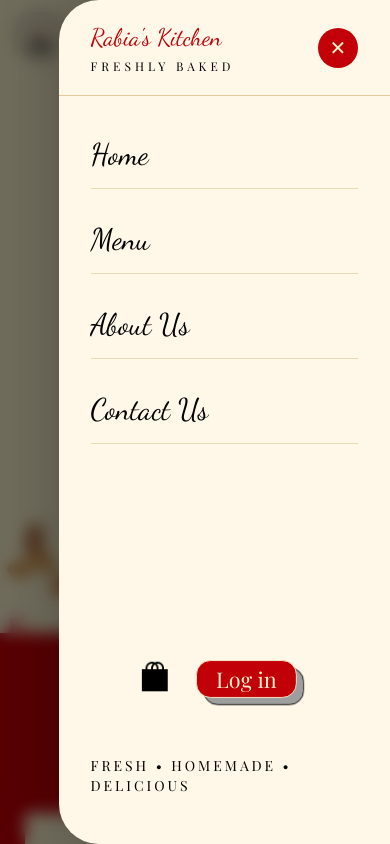
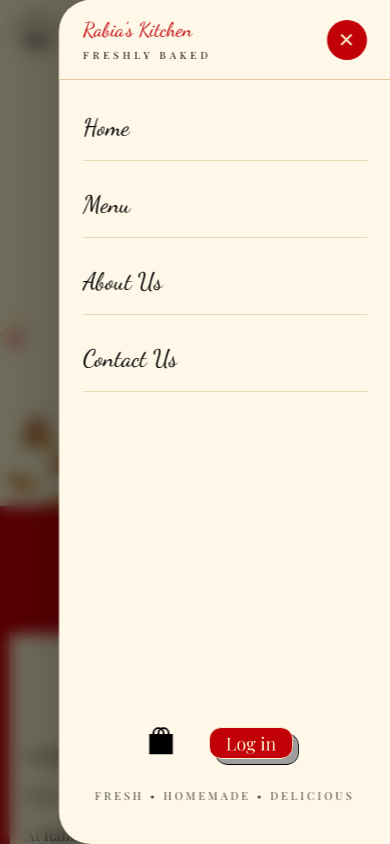
Before and after one commit to 04aminanawaz-coder/bakerywebsite, a React (Vite) app: page / in a window 390 px wide. Both pictures are taken after a click on the button "Open Menu". Shown: the top 844 px of the page. Built offline with nearby package versions, Linux system fonts and the light colour scheme; grey boxes are pictures that could not be loaded; a web font is replaced by a local one.

Commit message:
responsiveness

```diff
--- a/src/componenets/Animation2.jsx
+++ b/src/componenets/Animation2.jsx
@@ -26,7 +26,8 @@ export default function Animation2() {
     "/images/pizza.png",
   ];
 
-    const [sectionHeight, setSectionHeight] = useState(window.innerHeight);
+  const [sectionHeight, setSectionHeight] = useState(700);
+
   useEffect(() => {
     const handleResize = () => {
       setScreenSize({
@@ -40,31 +41,25 @@ useEffect(() => {
     };
 
     handleResize();
-
     window.addEventListener("resize", handleResize);
     return () => window.removeEventListener("resize", handleResize);
   }, []);
 
-
-
   const itemCount = screenSize.width < 640 ? 40 : screenSize.width < 1024 ? 70 : 100;
 
-  // FIX 1: Lowered from 0.5 to 0.38 so feet don't get cut off
-const characterY =
-  screenSize.width < 640
-    ? screenSize.height * 0.26
-    : screenSize.height * 0.42;
+  // Calculates position based on the actual container height
+  const characterY = sectionHeight * 0.45;
 
-  // FIX 2: Moved to 0.35 so character stands closer to the center button
   const characterX = showButton
-? screenSize.width * 0.35
+    ? screenSize.width * 0.30
     : screenSize.width * 0.6;
-
 
   const bakeryItems = useMemo(() => {
     return Array.from({ length: itemCount }, () => ({
       x: Math.random(),
-      startY: -300 - Math.random() * 500,
+      // TWEAKED: Increased start distance slightly (-200 to -500) so the rain
+      // has a satisfying fall time on full-height laptop/desktop screens.
+      startY: -200 - Math.random() * 300,
       endOffset: 40 + Math.random() * 100,
       rotate: Math.random() * 360,
       delay: Math.random(),
@@ -124,26 +119,26 @@ const characterX = showButton
   }, []);
 
   return (
+
     <div
       ref={sectionRef}
-      className="relative w-full min-h-[75vh] sm:min-h-[85vh] md:min-h-screen overflow-hidden bg-[#f8f0cc]"
+      className="
+        relative
+        w-full
+        h-[60vh] min-h-[500px] max-h-[700px]   /* 1. Mobile/Small iPads: Smaller medium box */
+        md:h-[70vh] md:max-h-[800px]           /* 2. Standard iPads: Medium box */
+        lg:h-[75vh] lg:max-h-[900px]           /* 3. iPad Pro 12.9/13 (1024px): Still a medium box!*/
+        xl:h-screen xl:min-h-0 xl:max-h-none   /* 4. Laptops/Big Screens (1280px+): FULL HEIGHT */
+        overflow-hidden
+        bg-[#f8f0cc]
+      "
     >
       {/* Character */}
       <motion.img
         key={`character-${animationKey}`}
         src={image}
         alt="Bakery mascot"
-        className="
-          absolute
-        top-6
-          w-28
-          sm:w-24
-          md:w-28
-          lg:w-32
-          xl:w-36
-          object-contain
-          z-20
-        "
+        className="absolute top-6 w-28 sm:w-24 md:w-28 lg:w-32 xl:w-36 object-contain z-20"
         initial={{
           x: screenSize.width + 100,
           y: -250,
@@ -165,15 +160,7 @@ const characterX = showButton
           initial={{ scale: 0, opacity: 0 }}
           animate={{ scale: 1, opacity: 1 }}
           transition={{ duration: 0.4 }}
-          className="
-            absolute
-            left-1/2
-            -translate-x-1/2
-            top-[40%]
-            sm:top-[45%]
-            md:top-[45%]
-            z-10
-          "
+          className="absolute left-1/2 -translate-x-1/2 top-[48%] z-10"
         >
           <Button text="Press" />
         </motion.div>
@@ -193,11 +180,8 @@ const characterX = showButton
               rotate: item.rotate,
             }}
             animate={{
-
               y: sectionHeight - item.endOffset,
-
               rotate: item.rotate + 720,
-
             }}
             transition={{
               duration: 2,
@@ -215,41 +199,9 @@ const characterX = showButton
           initial={{ scale: 0, opacity: 0 }}
           animate={{ scale: 1, opacity: 1 }}
           transition={{ duration: 0.5 }}
-         className="
-  absolute
-  top-[30%]
-  sm:top-[30%]
-  md:top-[35%]
-  left-1/2
-  -translate-x-1/2
-  -translate-y-1/2
-  bg-red-700
-  rounded-3xl
-  shadow-2xl
-  w-[60%]
-  max-w-3xl
-  max-h-[80vh]
-  overflow-auto
-  px-5 py-6
-  sm:px-8 sm:py-8
-  md:px-10 md:py-10
-  text-center
-  font1
-  z-40
-"
-
+          className="absolute top-[35%] left-1/2 -translate-x-1/2 -translate-y-1/2 bg-red-700 rounded-3xl shadow-2xl w-[60%] max-w-3xl max-h-[80vh] overflow-auto px-5 py-6 sm:px-8 sm:py-8 md:px-10 md:py-10 text-center font1 z-40"
         >
-          <h1
-            className="
-              text-2xl
-              sm:text-3xl
-              md:text-4xl
-              lg:text-5xl
-              font-bold
-              text-[#f8f0cc]
-              leading-tight
-            "
-          >
+          <h1 className="text-2xl sm:text-3xl md:text-4xl lg:text-5xl font-bold text-[#f8f0cc] leading-tight">
             Welcome To My Bakery
           </h1>
         </motion.div>
--- a/src/componenets/Boxes.jsx
+++ b/src/componenets/Boxes.jsx
@@ -89,12 +89,12 @@ const Boxes = () => {
   return (
     <div
       ref={ref}
-      className="relative w-full min-h-[100dvh] flex justify-center items-end overflow-visible bg-[#f8f0cc] px-2"
+      className="relative w-full h-[45dvh] sm:h-[50dvh] md:h-[55dvh] lg:h-auto lg:min-h-[100dvh] flex justify-center items-end overflow-visible bg-[#f8f0cc] px-2"
     >
       {/* Character */}
       <motion.img
         src="/images/pp3.png"
-        className="w-16 sm:w-20 md:w-24 lg:w-28 xl:w-32 relative z-20 pb-[3%]"
+        className="w-16 sm:w-20 md:w-24 lg:w-28 xl:w-32 relative z-20 "
         animate={characterControls}
       />
 
--- a/src/componenets/ChooseUs.jsx
+++ b/src/componenets/ChooseUs.jsx
@@ -9,55 +9,45 @@ const ChooseUs = () => {
             <div className='w-30 h-30 -2 bg-red-700   absolute mt-6
               rounded-full'></div>
     </div>
+
     {/* ------------------------------box/div-------------------------- */}
+    {/* Changed: min-h-screen -> h-auto, items-center -> items-start md:items-center, added pt-32 md:pt-0 and px-4 md:px-0 */}
+    <div className='w-full h-auto md:h-180 yan-950  bg-red-700 flex justify-center items-start md:items-center pt-32 pb-30' >
 
-        <div className='w-full min-h-screen md:h-180 yan-950  bg-red-700 flex justify-center items-center p-4 md:p-0' >
         <div className='w-[95%] sm:w-[85%] md:w-340 h-auto md:h-140  bg-[#f8f0cc] '>
-        <div className='w-full h-20  flex justify-center   urple-500 bg-[#f8f0cc] mt-16 ' >
-            <p className='font1 text-3xl sm:text-4xl md:text-6xl flex items-center justify-center  tracking-widest
-  '>Why Choose Us?</p>
 
+            {/* Changed: mt-16 -> mt-8 md:mt-16 so it doesn't waste space inside the box on mobile */}
+            <div className='w-full h-20 flex justify-center urple-500 bg-[#f8f0cc] mt-8 md:mt-16' >
+                <p className='font1 text-3xl sm:text-4xl md:text-6xl flex items-center justify-center tracking-widest'>
+                    Why Choose Us?
+                </p>
             </div>
-  <p className='w-full h-auto   font2 tracking-wide p-4 sm:p-8 md:p-12 pb-0 pt-0 text-sm sm:text-base md:text-lg  '>
+
+            <p className='w-full h-auto font2 tracking-wide p-4 sm:p-8 md:p-12 pb-0 pt-0 text-sm sm:text-base md:text-lg'>
                 <strong>A Letter from Our Kitchen to Your Table</strong>
-  <br />
-  <br />
-
+                <br /><br />
                 Dear Friend,
-  <br />
-  <br />
-
+                <br /><br />
                 At <b>Rabia's Kitchen,</b> we believe food is more than a meal—it's a way to share comfort, joy, and love. Every croissant, pizza, and pasta is made fresh by hand using quality ingredients and prepared with care.
-
-  <br />
-  <br />
-
+                <br /><br />
                 Thank you for being part of our family. We look forward to making every visit special.
-
-  <br />
-  <br />
-
+                <br /><br />
                 With love,
                 <br />
                 The Rabia's Kitchen Family 👩‍🍳❤️
-
                 <br />
 
- <div className='w-full  h-auto flex justify-end pr-4 sm:pr-20 md:pr-70   '>
-  <div className='   -rotate-20 ' >
+                <div className='w-full h-auto flex justify-end  pr-4 sm:pr-20 md:pr-70'>
+                    <div className='-rotate-20'>
                         <Button
                             text="People Reviews"
                             width="w-36 h-10 text-sm sm:w-44 sm:h-11 sm:text-base md:w-48 md:h-12 md:text-lg font2"
                         />
                     </div>
-
                 </div>
-
             </p>
-
         </div>
     </div>
-
     </>
   )
 }
--- a/src/componenets/ContactPage.jsx
+++ b/src/componenets/ContactPage.jsx
@@ -10,11 +10,11 @@ function ContactPage() {
 
       {/* 🟣 HEADER */}
       <Navbar/>
-       <div className="bg-red-700 text-[#f8f0cc] mt-18 ">
+       <div className="bg-red-700 text-[#f8f0cc] mt-16 ">
 
 
       {/* HERO SECTION */}
-      <section className="relative h-[70vh] flex items-center justify-center text-center  bg-[url('/images/RabiaBanner2.png')] bg-cover bg-center">
+      <section className="relative h-[70vh] flex items-center justify-center text-center   bg-[url('/images/RabiaBanner2.png')] bg-cover bg-center">
         <div className="absolute inset-0 bg-black/50 "></div>
 
         <div className="relative z-10 px-6">
--- a/src/componenets/navbar.jsx
+++ b/src/componenets/navbar.jsx
@@ -8,253 +8,207 @@ function Navbar() {
   const [scrolled, setScrolled] = useState(false);
   const [menuOpen, setMenuOpen] = useState(false);
 
+  /* ===================== Scroll, Resize & Keyboard ===================== */
   useEffect(() => {
-    const handleScroll = () => {
-      setScrolled(window.scrollY > 20);
+    const handleScroll = () => setScrolled(window.scrollY > 20);
+
+    const handleResize = () => {
+      if (window.innerWidth >= 1024) setMenuOpen(false);
     };
 
-    const handleResize = () => {
-      if (window.innerWidth >= 768) {
-        setMenuOpen(false);
-      }
+    // PRO FIX: Allow closing via Escape key
+    const handleKeyDown = (e) => {
+      if (e.key === "Escape" && menuOpen) setMenuOpen(false);
     };
 
-    window.addEventListener("scroll", handleScroll);
+    window.addEventListener("scroll", handleScroll, { passive: true });
     window.addEventListener("resize", handleResize);
+    window.addEventListener("keydown", handleKeyDown);
 
     return () => {
       window.removeEventListener("scroll", handleScroll);
       window.removeEventListener("resize", handleResize);
+      window.removeEventListener("keydown", handleKeyDown);
     };
-  }, []);
+  }, [menuOpen]);
 
-  // FIX 1: Added useEffect to lock background scrolling on mobile when menu is open
+  /* ===================== Lock Body Scroll ===================== */
   useEffect(() => {
     if (menuOpen) {
       document.body.style.overflow = "hidden";
+      document.body.style.touchAction = "none";
     } else {
-      document.body.style.overflow = "unset";
+      document.body.style.overflow = "";
+      document.body.style.touchAction = "";
     }
+    return () => {
+      document.body.style.overflow = "";
+      document.body.style.touchAction = "";
+    };
   }, [menuOpen]);
 
+  /* ===================== Animated Text ===================== */
   const animateText = (text) =>
     text.split("").map((char, i) => (
       <span
         key={i}
-        className="inline-block transition-transform duration-700 ease-[cubic-bezier(.76,0,.24,1)] group-hover:-translate-y-full cursor-pointer"
-        style={{
-          transitionDelay: `${i * 20}ms`,
-        }}
+        className="inline-block transition-transform duration-700 ease-[cubic-bezier(.76,0,.24,1)] group-hover:-translate-y-full"
+        style={{ transitionDelay: `${i * 20}ms` }}
       >
         {char === " " ? "\u00A0" : char}
       </span>
     ));
 
+  /* ===================== Navigation Links ===================== */
+  const links = [
+    { to: "/", label: "Home" },
+    { to: "/menu", label: "Menu" },
+    { to: "/aboutus", label: "About Us" },
+    { to: "/contactpage", label: "Contact Us" },
+  ];
+
   return (
     <>
-      <div
-        className={`fixed top-0 left-0 z-50 w-full h-[72px]
+      {/* ===================== NAVBAR ===================== */}
+      <header
+        className={`fixed top-0 left-0 z-50 w-full
         bg-[#f8f0cc]/95 backdrop-blur-md
-        flex items-center justify-between
         border-b transition-all duration-500
         ${
           scrolled
             ? "border-red-700 shadow-[0_10px_35px_rgba(0,0,0,.08)]"
             : "border-transparent"
         }`}
+        // PRO FIX: Safe area for notched phones
+        style={{ paddingTop: 'env(safe-area-inset-top)' }}
       >
-        {/* Logo */}
-        <div className="flex items-center h-full gap-2 px-4 shrink-0">
+        <div className="max-w-[1600px] mx-auto h-16 sm:h-[70px] lg:h-[74px] flex items-center justify-between px-4 sm:px-6 lg:px-8 xl:px-10">
+
+          {/* ===================== Logo ===================== */}
+          <Link to="/" className="flex items-center gap-2 shrink-0">
             <img
-            className="w-12 h-12 object-contain"
-            src="./images/Rabia3.png"
-            alt="Rabia's Kitchen Logo"
+              src="/images/Rabia3.png"
+              alt="Rabia's Kitchen"
+              className="w-10 h-10 sm:w-11 sm:h-11 lg:w-12 lg:h-12 object-contain"
             />
-          <p className="font1 text-lg md:text-xl font-bold whitespace-nowrap">
+            <span className="font1 text-base sm:text-lg lg:text-xl font-bold whitespace-nowrap">
               Rabia's Kitchen
-          </p>
-        </div>
-
-        {/* Desktop Navbar */}
-        <nav className="hidden md:flex items-center gap-8 lg:gap-12">
-          <Link to="/" className="group relative overflow-hidden h-8 inline-flex">
-            <span className="flex font2 text-[17px] font-medium tracking-wide">
-              {animateText("Home")}
-            </span>
-            <span className="absolute left-0 top-full flex font1 text-xl font-extrabold">
-              {animateText("Home")}
             </span>
           </Link>
 
-          <Link to="/menu" className="group relative overflow-hidden h-8 inline-flex">
+          {/* ===================== Desktop Navigation ===================== */}
+          <nav className="hidden lg:flex items-center gap-5 xl:gap-8 2xl:gap-12">
+            {links.map(({ to, label }) => (
+              <Link
+                key={to}
+                to={to}
+                className="group relative overflow-hidden h-8 inline-flex"
+              >
                 <span className="flex font2 text-[17px] font-medium tracking-wide">
-              {animateText("Menu")}
+                  {animateText(label)}
                 </span>
                 <span className="absolute left-0 top-full flex font1 text-xl font-extrabold">
-              {animateText("Menu")}
+                  {animateText(label)}
                 </span>
               </Link>
-
-          <Link to="/aboutus" className="group relative overflow-hidden h-8 inline-flex">
-            <span className="flex font2 text-[17px] font-medium tracking-wide">
-              {animateText("About Us")}
-            </span>
-            <span className="absolute left-0 top-full flex font1 text-xl font-extrabold">
-              {animateText("About Us")}
-            </span>
-          </Link>
-
-          <Link to="/contactpage" className="group relative overflow-hidden h-8 inline-flex">
-            <span className="flex font2 text-[17px] font-medium tracking-wide">
-              {animateText("Contact Us")}
-            </span>
-            <span className="absolute left-0 top-full flex font1 text-xl font-extrabold">
-              {animateText("Contact Us")}
-            </span>
-          </Link>
+            ))}
           </nav>
 
-        {/* Desktop Buttons */}
-        <div className="hidden lg:flex items-center gap-2 pr-6 scale-[0.82] origin-right">
+          {/* ===================== Desktop Buttons ===================== */}
+          <div className="hidden lg:flex items-center gap-1 xl:gap-2 scale-[0.78] xl:scale-90 2xl:scale-100 origin-right">
             <Order />
             <Button />
           </div>
 
-        {/* Hamburger Button */}
+          {/* ===================== Hamburger ===================== */}
           <button
             onClick={() => setMenuOpen(!menuOpen)}
-          // FIX 2: Increased z-index so it's always clickable above the overlay
-          className="md:hidden flex flex-col justify-center items-center w-12 h-full mr-4 z-[80]"
+            aria-label={menuOpen ? "Close Menu" : "Open Menu"}
+            aria-expanded={menuOpen}
+            className="lg:hidden flex flex-col justify-center items-center w-12 h-12 z-[80]"
           >
-          <span
-            className={`block w-7 h-[2px] bg-red-700 transition-all duration-300 ${
-              menuOpen ? "rotate-45 translate-y-[7px]" : ""
-            }`}
-          ></span>
-          <span
-            className={`block w-7 h-[2px] bg-red-700 my-[6px] transition-all duration-300 ${
-              menuOpen ? "opacity-0" : ""
-            }`}
-          ></span>
-          <span
-            className={`block w-7 h-[2px] bg-red-700 transition-all duration-300 ${
-              menuOpen ? "-rotate-45 -translate-y-[7px]" : ""
-            }`}
-          ></span>
+            <span className={`block w-7 h-[2px] bg-red-700 transition-all duration-300 origin-center ${menuOpen ? "rotate-45 translate-y-[7px]" : ""}`} />
+            <span className={`block w-7 h-[2px] bg-red-700 my-[6px] transition-all duration-300 ${menuOpen ? "opacity-0 scale-x-0" : ""}`} />
+            <span className={`block w-7 h-[2px] bg-red-700 transition-all duration-300 origin-center ${menuOpen ? "-rotate-45 -translate-y-[7px]" : ""}`} />
           </button>
         </div>
+      </header>
 
-      {/* ===================== MOBILE OVERLAY ===================== */}
+      {/* ===================== Overlay ===================== */}
       <div
         onClick={() => setMenuOpen(false)}
-        // FIX 3: Bumped z-index to ensure it covers the main fixed navbar properly
-        className={`fixed inset-0 bg-black/55 backdrop-blur-sm z-[60] transition-all duration-700 md:hidden ${
-          menuOpen ? "opacity-100 visible" : "opacity-0 invisible"
+        className={`fixed inset-0 bg-black/55 backdrop-blur-sm z-[60] transition-all duration-500 lg:hidden ${
+          menuOpen ? "opacity-100 visible" : "opacity-0 invisible pointer-events-none"
         }`}
       />
 
-      {/* ===================== MOBILE DRAWER ===================== */}
-      <div
+      {/* ===================== Mobile / Tablet Drawer ===================== */}
+      <aside
         className={`fixed top-0 right-0 h-screen
-        w-[85%] max-w-[380px]
-        bg-[#fff8e8]
-        rounded-l-[40px]
+        w-[85%] sm:w-[70%] md:w-[58%] max-w-[420px]
+        bg-[#fff8e8] rounded-l-[32px] sm:rounded-l-[40px]
         shadow-[0_0_60px_rgba(0,0,0,.25)]
-        // FIX 4: Bumped z-index above overlay
-        z-[70]
+        z-[70] overflow-y-auto will-change-transform
         transition-transform duration-500 ease-[cubic-bezier(.22,1,.36,1)]
-        md:hidden
+        lg:hidden flex flex-col
         ${menuOpen ? "translate-x-0" : "translate-x-full"}`}
+        // PRO FIX: Accessibility attributes for screen readers
+        role="dialog"
+        aria-modal="true"
+        aria-label="Navigation Menu"
+        // PRO FIX: Safe area for iPads/iPhones
+        style={{
+          paddingTop: 'env(safe-area-inset-top)',
+          paddingBottom: 'env(safe-area-inset-bottom)',
+          paddingRight: 'env(safe-area-inset-right)'
+        }}
       >
-        {/* Header */}
-        <div className="flex justify-between items-center px-8 h-24 border-b border-[#e5c99c]">
+        {/* ===================== Drawer Header ===================== */}
+        <div className="sticky top-0 bg-[#fff8e8] z-20 flex justify-between items-center px-6 sm:px-8 h-20 sm:h-24 border-b border-[#e5c99c]">
           <div>
-            <h2 className="font1 text-2xl text-red-700">Rabia's Kitchen</h2>
-            <p className="text-xs tracking-[4px] font2 uppercase mt-1">
-              Freshly Baked
-            </p>
+            <h2 className="font1 text-xl sm:text-2xl text-red-700">Rabia's Kitchen</h2>
+            <p className="text-[10px] sm:text-xs tracking-[4px] uppercase font2 mt-1">Freshly Baked</p>
           </div>
           <button
             onClick={() => setMenuOpen(false)}
-            className="w-10 h-10 rounded-full bg-red-700 text-[#f8f0cc] text-xl hover:bg-red-800 hover:rotate-90 transition-all duration-300 flex items-center justify-center"
+            className="w-10 h-10 rounded-full bg-red-700 text-[#f8f0cc] text-xl flex justify-center items-center hover:bg-red-800 hover:rotate-90 active:scale-90 transition-all duration-300"
+            aria-label="Close menu"
           >
             ✕
           </button>
         </div>
 
-        {/* Links */}
-        <div className="flex flex-col px-8 py-10 gap-8">
+        {/* ===================== Drawer Links ===================== */}
+        <nav className="flex flex-col px-6 sm:px-8 py-8 gap-7">
+          {links.map(({ to, label }) => (
             <Link
-            to="/"
+              key={to}
+              to={to}
               onClick={() => setMenuOpen(false)}
-            className="group flex items-center justify-between border-b border-[#ead8b5] pb-4"
+              className="group flex justify-between items-center border-b border-[#ead8b5] pb-4"
             >
-            <span className="font1 text-3xl hover:text-red-700 group-hover:translate-x-2 transition duration-300">
-              Home
+              <span className="font1 text-2xl sm:text-3xl group-hover:text-red-700 group-hover:translate-x-2 transition-all duration-300">
+                {label}
               </span>
-            <span className="opacity-0 text-red-700 group-hover:opacity-100 group-hover:translate-x-2 transition duration-300">
+              <span className="text-red-700 opacity-0 text-xl group-hover:opacity-100 group-hover:translate-x-2 transition-all duration-300">
                 →
               </span>
             </Link>
+          ))}
+        </nav>
 
-          <Link
-            to="/menu"
-            onClick={() => setMenuOpen(false)}
-            className="group flex items-center justify-between border-b border-[#ead8b5] pb-4"
-          >
-            <span className="font1 text-3xl hover:text-red-700 group-hover:translate-x-2 transition duration-300">
-              Menu
-            </span>
-            <span className="opacity-0 text-red-700 group-hover:opacity-100 group-hover:translate-x-2 transition duration-300">
-              →
-            </span>
-          </Link>
-
-          <Link
-            to="/aboutus"
-            onClick={() => setMenuOpen(false)}
-            className="group flex items-center justify-between border-b border-[#ead8b5] pb-4"
-          >
-            <span className="font1 text-3xl hover:text-red-700 group-hover:translate-x-2 transition duration-300">
-              About Us
-            </span>
-            <span className="opacity-0 text-red-700 group-hover:opacity-100 group-hover:translate-x-2 transition duration-300">
-              →
-            </span>
-          </Link>
-
-          <Link
-            to="/contactpage"
-            onClick={() => setMenuOpen(false)}
-            className="group flex items-center justify-between border-b border-[#ead8b5] pb-4"
-          >
-            <span className="font1 text-3xl hover:text-red-700 group-hover:translate-x-2 transition duration-300">
-              Contact Us
-            </span>
-            <span className="opacity-0 text-red-700 group-hover:opacity-100 group-hover:translate-x-2 transition duration-300">
-              →
-            </span>
-          </Link>
+        {/* ===================== Drawer Footer ===================== */}
+        {/* PRO FIX: mt-auto pushes this to the bottom safely */}
+        <div className="mt-auto px-6 sm:px-8 pt-8 pb-10">
+          <div className="flex justify-center gap-4 mb-6">
+            <div className="scale-75 sm:scale-[0.82]"><Order /></div>
+            <div className="scale-75 sm:scale-[0.82]"><Button /></div>
           </div>
-
-        {/* Bottom Buttons */}
-        {/* FIX 5: Changed invalid 'bottom-34' to 'bottom-36' (9rem) to fix layout breaking */}
-        <div className="absolute bottom-36 left-0 w-full flex justify-center gap-5 px-8">
-          <div className="scale-[0.82] origin-left">
-            <Order />
-          </div>
-          <div className="w-28 scale-90 origin-left">
-            <Button />
-          </div>
-        </div>
-
-        {/* FIX 6: Adjusted bottom text spacing so it doesn't overlap the buttons */}
-        <div className="absolute bottom-12 left-8">
-          <p className="text-sm font2 tracking-[3px] uppercase">
+          <p className="text-center text-[11px] sm:text-sm font2 tracking-[3px] uppercase opacity-70">
             Fresh • Homemade • Delicious
           </p>
         </div>
-      </div>
+      </aside>
     </>
   );
 }
```
Also changed, not shown: src/componenets/AboutUs.jsx (+8 -6 lines), src/componenets/Animation.jsx (+19 -5 lines), src/componenets/Chef.jsx (+5 -4 lines), src/componenets/Menu.jsx (+16 -28 lines), src/componenets/MenuPaper.jsx (+18 -44 lines). Lines whose indentation alone changed are shown as unchanged.
